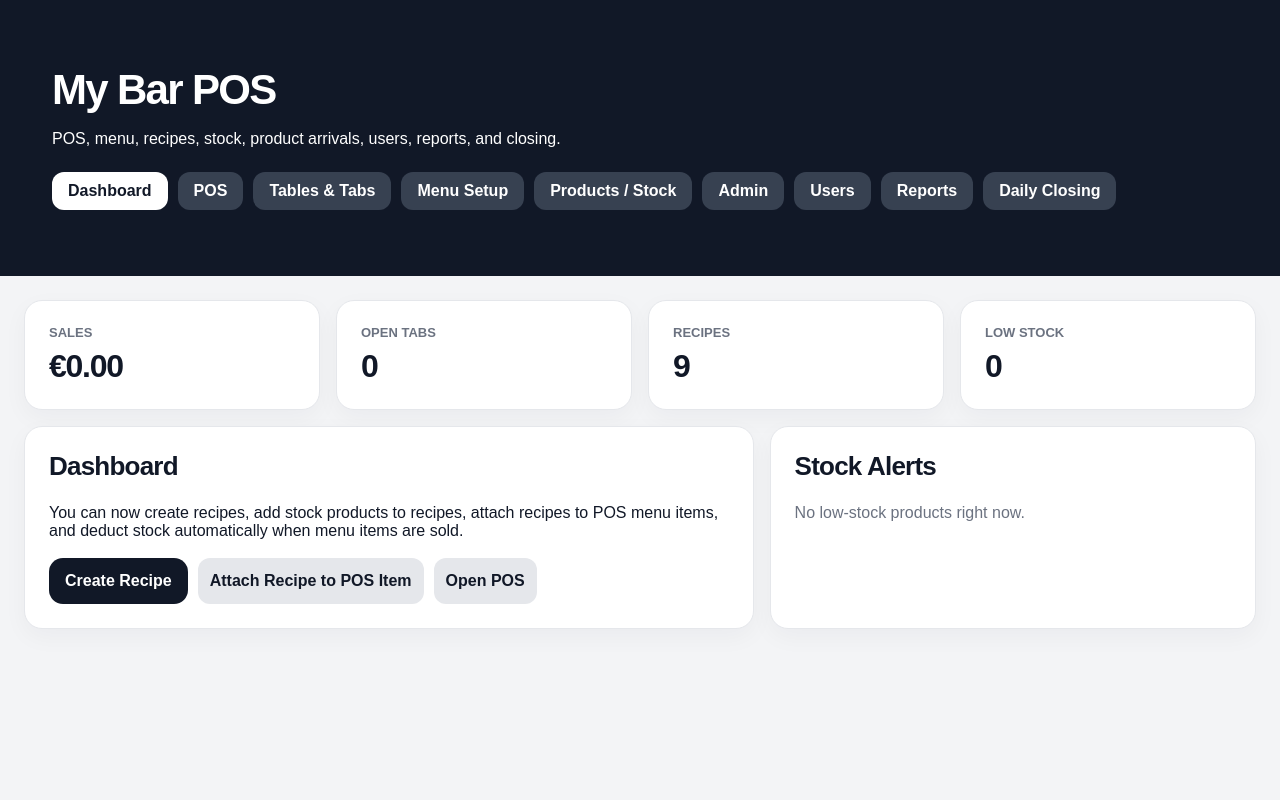
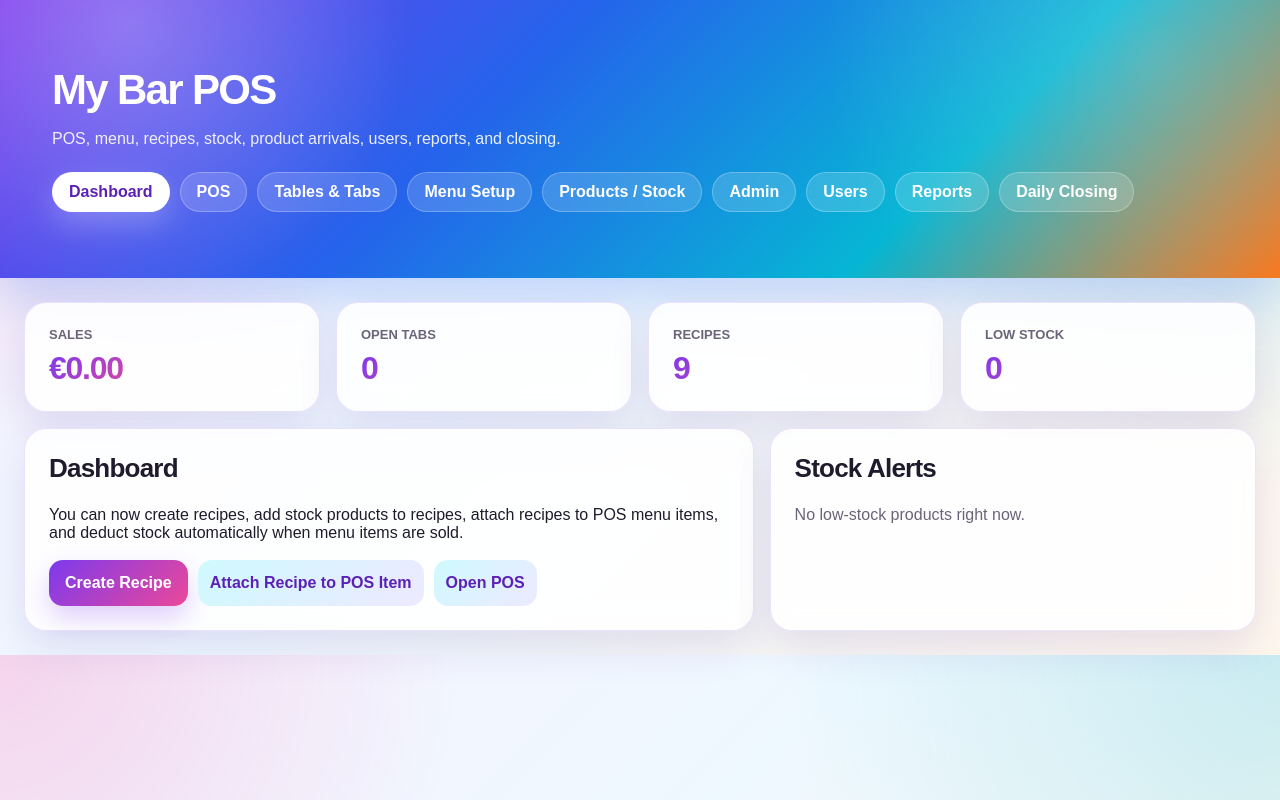
Before and after one commit to alekseisologubov-ic-cmyk/my-bar, a Next.js app: page / in a window 1280 px wide. Built offline with nearby package versions, Linux system fonts and the light colour scheme.

Commit message:
Update globals.css

```diff
--- a/app/globals.css
+++ b/app/globals.css
@@ -1,11 +1,48 @@
+:root {
+  --bg: #f7f3ff;
+  --bg-soft: #fff7ed;
+  --text: #1f1b2d;
+  --muted: #6b6478;
+
+  --primary: #7c3aed;
+  --primary-dark: #5b21b6;
+  --primary-soft: #ede9fe;
+
+  --secondary: #06b6d4;
+  --secondary-dark: #0e7490;
+  --secondary-soft: #cffafe;
+
+  --accent: #f97316;
+  --accent-soft: #ffedd5;
+
+  --pink: #ec4899;
+  --pink-soft: #fce7f3;
+
+  --success: #16a34a;
+  --success-soft: #dcfce7;
+
+  --danger: #dc2626;
+  --danger-soft: #fee2e2;
+
+  --warning: #d97706;
+  --warning-soft: #fef3c7;
+
+  --card: rgba(255, 255, 255, 0.88);
+  --border: rgba(124, 58, 237, 0.14);
+  --shadow: 0 16px 40px rgba(76, 29, 149, 0.12);
+}
+
 * {
   box-sizing: border-box;
 }
 
 body {
   margin: 0;
-  background: #f3f4f6;
-  color: #111827;
+  background:
+    radial-gradient(circle at top left, rgba(236, 72, 153, 0.18), transparent 32%),
+    radial-gradient(circle at top right, rgba(6, 182, 212, 0.18), transparent 34%),
+    linear-gradient(135deg, #f7f3ff 0%, #eef8ff 45%, #fff7ed 100%);
+  color: var(--text);
   font-family: Arial, Helvetica, sans-serif;
 }
 
@@ -18,6 +55,15 @@ textarea {
 
 button {
   cursor: pointer;
+  transition:
+    transform 0.15s ease,
+    box-shadow 0.15s ease,
+    border-color 0.15s ease,
+    background 0.15s ease;
+}
+
+button:hover {
+  transform: translateY(-1px);
 }
 
 h1 {
@@ -37,9 +83,17 @@ h3 {
 }
 
 .header {
-  background: #111827;
   color: white;
   padding: 42px 28px;
+  background:
+    radial-gradient(circle at 10% 10%, rgba(255, 255, 255, 0.28), transparent 24%),
+    radial-gradient(circle at 90% 20%, rgba(255, 255, 255, 0.18), transparent 28%),
+    linear-gradient(135deg, #7c3aed 0%, #2563eb 38%, #06b6d4 72%, #f97316 100%);
+  box-shadow: 0 20px 45px rgba(37, 99, 235, 0.24);
+}
+
+.header p {
+  color: rgba(255, 255, 255, 0.9);
 }
 
 .container {
@@ -56,17 +110,24 @@ h3 {
 }
 
 .nav button {
-  border: 0;
-  border-radius: 12px;
-  background: #374151;
+  border: 1px solid rgba(255, 255, 255, 0.26);
+  border-radius: 999px;
+  background: rgba(255, 255, 255, 0.16);
   color: white;
   padding: 10px 16px;
   font-weight: 900;
+  backdrop-filter: blur(12px);
+}
+
+.nav button:hover {
+  background: rgba(255, 255, 255, 0.26);
+  box-shadow: 0 10px 24px rgba(255, 255, 255, 0.16);
 }
 
 .nav button.active {
   background: white;
-  color: #111827;
+  color: var(--primary-dark);
+  box-shadow: 0 12px 30px rgba(255, 255, 255, 0.24);
 }
 
 .grid {
@@ -87,15 +148,16 @@ h3 {
 }
 
 .card {
-  background: white;
-  border-radius: 18px;
+  background: var(--card);
+  border-radius: 22px;
   padding: 24px;
-  border: 1px solid #e5e7eb;
-  box-shadow: 0 8px 24px rgba(15, 23, 42, 0.04);
+  border: 1px solid var(--border);
+  box-shadow: var(--shadow);
+  backdrop-filter: blur(12px);
 }
 
 .kpi-label {
-  color: #6b7280;
+  color: var(--muted);
   font-size: 13px;
   font-weight: 900;
   text-transform: uppercase;
@@ -106,6 +168,10 @@ h3 {
   font-size: 32px;
   font-weight: 900;
   letter-spacing: -0.04em;
+  background: linear-gradient(135deg, var(--primary), var(--pink), var(--accent));
+  -webkit-background-clip: text;
+  background-clip: text;
+  color: transparent;
 }
 
 .menu-grid {
@@ -117,15 +183,20 @@ h3 {
 
 .menu-item {
   min-height: 110px;
-  border: 1px solid #e5e7eb;
-  border-radius: 16px;
-  background: white;
+  border: 1px solid rgba(124, 58, 237, 0.16);
+  border-radius: 18px;
+  background:
+    linear-gradient(135deg, rgba(255, 255, 255, 0.96), rgba(237, 233, 254, 0.85)),
+    radial-gradient(circle at top right, rgba(236, 72, 153, 0.18), transparent 38%);
+  color: var(--text);
   text-align: left;
   padding: 16px;
+  box-shadow: 0 10px 24px rgba(124, 58, 237, 0.08);
 }
 
 .menu-item:hover {
-  border-color: #111827;
+  border-color: var(--primary);
+  box-shadow: 0 16px 32px rgba(124, 58, 237, 0.18);
 }
 
 .menu-item strong {
@@ -137,10 +208,11 @@ h3 {
   margin-top: 12px;
   font-size: 20px;
   font-weight: 900;
+  color: var(--primary);
 }
 
 .muted {
-  color: #6b7280;
+  color: var(--muted);
 }
 
 .line {
@@ -148,7 +220,7 @@ h3 {
   justify-content: space-between;
   gap: 12px;
   padding: 12px 0;
-  border-bottom: 1px solid #e5e7eb;
+  border-bottom: 1px solid rgba(124, 58, 237, 0.12);
 }
 
 .total-line {
@@ -162,7 +234,7 @@ h3 {
   align-items: center;
   gap: 12px;
   padding: 14px 0;
-  border-bottom: 1px solid #e5e7eb;
+  border-bottom: 1px solid rgba(124, 58, 237, 0.12);
 }
 
 .qty {
@@ -175,36 +247,57 @@ h3 {
   width: 34px;
   height: 34px;
   border: 0;
-  border-radius: 10px;
-  background: #e5e7eb;
+  border-radius: 12px;
+  background: var(--primary-soft);
+  color: var(--primary-dark);
   font-weight: 900;
+}
+
+.qty button:hover {
+  background: var(--primary);
+  color: white;
 }
 
 .primary {
   border: 0;
   border-radius: 14px;
-  background: #111827;
+  background: linear-gradient(135deg, var(--primary), var(--pink));
   color: white;
   padding: 14px 16px;
   font-weight: 900;
+  box-shadow: 0 12px 26px rgba(124, 58, 237, 0.24);
+}
+
+.primary:hover {
+  box-shadow: 0 18px 34px rgba(124, 58, 237, 0.32);
 }
 
 .secondary {
   border: 0;
-  border-radius: 12px;
-  background: #e5e7eb;
-  color: #111827;
+  border-radius: 14px;
+  background: linear-gradient(135deg, var(--secondary-soft), var(--primary-soft));
+  color: var(--primary-dark);
   padding: 10px 12px;
   font-weight: 900;
 }
 
+.secondary:hover {
+  background: linear-gradient(135deg, var(--secondary), var(--primary));
+  color: white;
+}
+
 .danger {
   border: 0;
-  border-radius: 12px;
-  background: #fee2e2;
-  color: #991b1b;
+  border-radius: 14px;
+  background: var(--danger-soft);
+  color: var(--danger);
   padding: 10px 12px;
   font-weight: 900;
+}
+
+.danger:hover {
+  background: var(--danger);
+  color: white;
 }
 
 .danger.small {
@@ -222,17 +315,27 @@ label {
   display: block;
   margin-top: 14px;
   font-weight: 800;
+  color: var(--text);
 }
 
 input,
 select,
 textarea {
   width: 100%;
-  border: 1px solid #d1d5db;
-  border-radius: 12px;
+  border: 1px solid rgba(124, 58, 237, 0.22);
+  border-radius: 14px;
   padding: 10px 12px;
   margin-top: 6px;
-  background: white;
+  background: rgba(255, 255, 255, 0.9);
+  color: var(--text);
+  outline: none;
+}
+
+input:focus,
+select:focus,
+textarea:focus {
+  border-color: var(--primary);
+  box-shadow: 0 0 0 4px rgba(124, 58, 237, 0.12);
 }
 
 textarea {
@@ -255,20 +358,20 @@ textarea {
 .notice {
   margin-top: 18px;
   padding: 14px;
-  border-radius: 14px;
-  background: #eff6ff;
-  color: #1e3a8a;
-  border: 1px solid #bfdbfe;
+  border-radius: 16px;
+  background: linear-gradient(135deg, var(--secondary-soft), var(--primary-soft));
+  color: var(--primary-dark);
+  border: 1px solid rgba(124, 58, 237, 0.18);
   font-weight: 700;
 }
 
 .warning {
   margin-bottom: 18px;
   padding: 14px;
-  border-radius: 14px;
-  background: #fff7ed;
-  color: #9a3412;
-  border: 1px solid #fed7aa;
+  border-radius: 16px;
+  background: linear-gradient(135deg, var(--warning-soft), var(--accent-soft));
+  color: #92400e;
+  border: 1px solid rgba(217, 119, 6, 0.22);
   font-weight: 800;
 }
 
@@ -283,13 +386,20 @@ textarea {
   border: 0;
   border-radius: 999px;
   padding: 8px 12px;
-  background: #e5e7eb;
+  background: var(--primary-soft);
+  color: var(--primary-dark);
   font-weight: 900;
 }
 
+.category-tabs button:hover {
+  background: linear-gradient(135deg, var(--secondary), var(--primary));
+  color: white;
+}
+
 .category-tabs button.active {
-  background: #111827;
+  background: linear-gradient(135deg, var(--primary), var(--pink));
   color: white;
+  box-shadow: 0 10px 22px rgba(124, 58, 237, 0.22);
 }
 
 .table {
@@ -300,19 +410,21 @@ textarea {
 .table th,
 .table td {
   padding: 12px;
-  border-bottom: 1px solid #e5e7eb;
+  border-bottom: 1px solid rgba(124, 58, 237, 0.12);
   text-align: left;
   vertical-align: middle;
 }
 
 .table th {
-  color: #6b7280;
+  color: var(--muted);
   font-size: 13px;
   text-transform: uppercase;
+  background: rgba(237, 233, 254, 0.55);
 }
 
 .table input,
-.table select {
+.table select,
+.table textarea {
   margin-top: 0;
 }
 
@@ -324,12 +436,12 @@ textarea {
 
 .status-active,
 .status-paid {
-  color: #166534;
+  color: var(--success);
 }
 
 .status-inactive,
 .status-voided {
-  color: #991b1b;
+  color: var(--danger);
 }
 
 .tab-grid {
@@ -339,10 +451,13 @@ textarea {
 }
 
 .tab-card {
-  border: 1px solid #e5e7eb;
-  border-radius: 18px;
+  border: 1px solid rgba(124, 58, 237, 0.16);
+  border-radius: 22px;
   padding: 18px;
-  background: #f9fafb;
+  background:
+    linear-gradient(135deg, rgba(255, 255, 255, 0.94), rgba(236, 254, 255, 0.84)),
+    radial-gradient(circle at top right, rgba(6, 182, 212, 0.16), transparent 40%);
+  box-shadow: 0 10px 24px rgba(6, 182, 212, 0.08);
 }
 
 .tab-header {
@@ -361,8 +476,8 @@ textarea {
 }
 
 .pill.open {
-  background: #dcfce7;
-  color: #166534;
+  background: var(--success-soft);
+  color: var(--success);
 }
 
 @media (max-width: 950px) {
```
